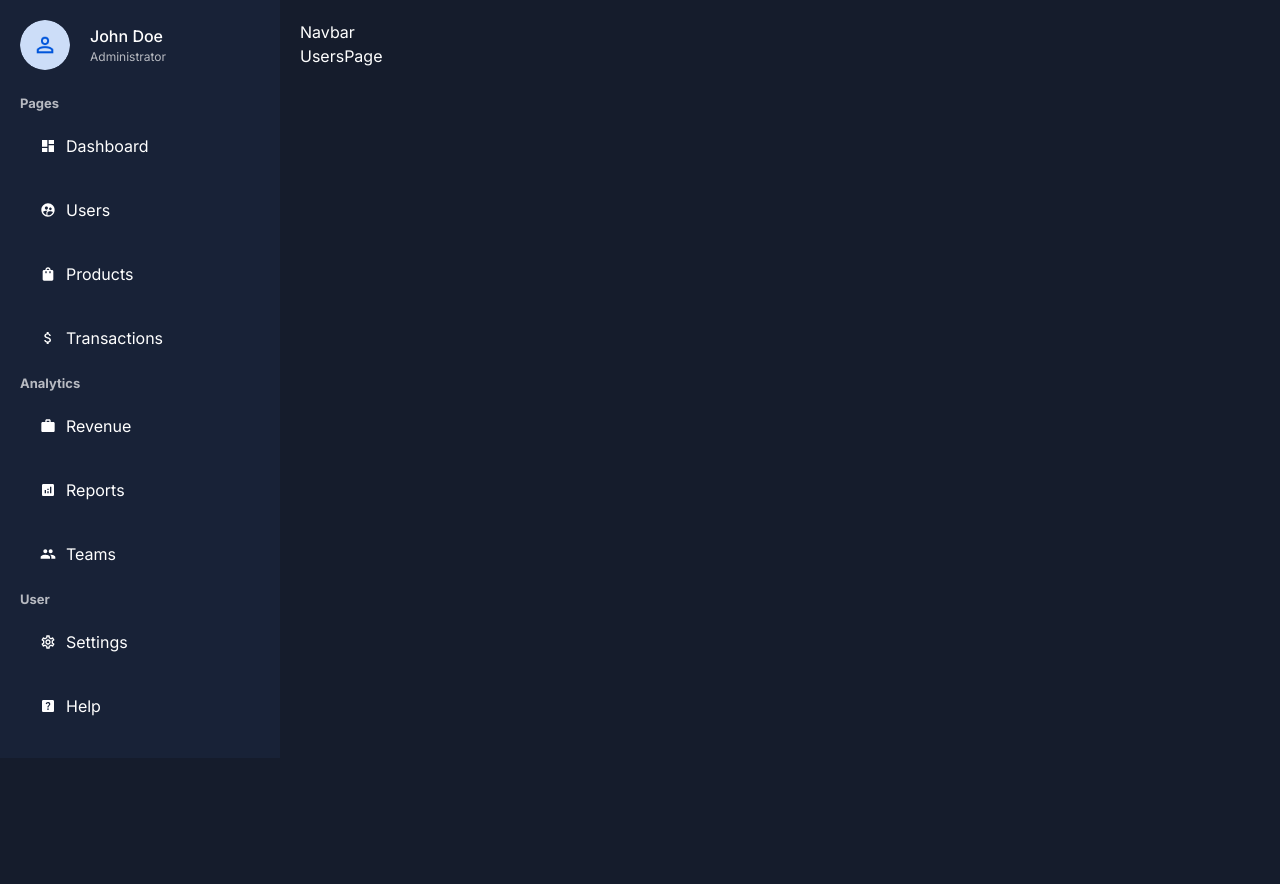
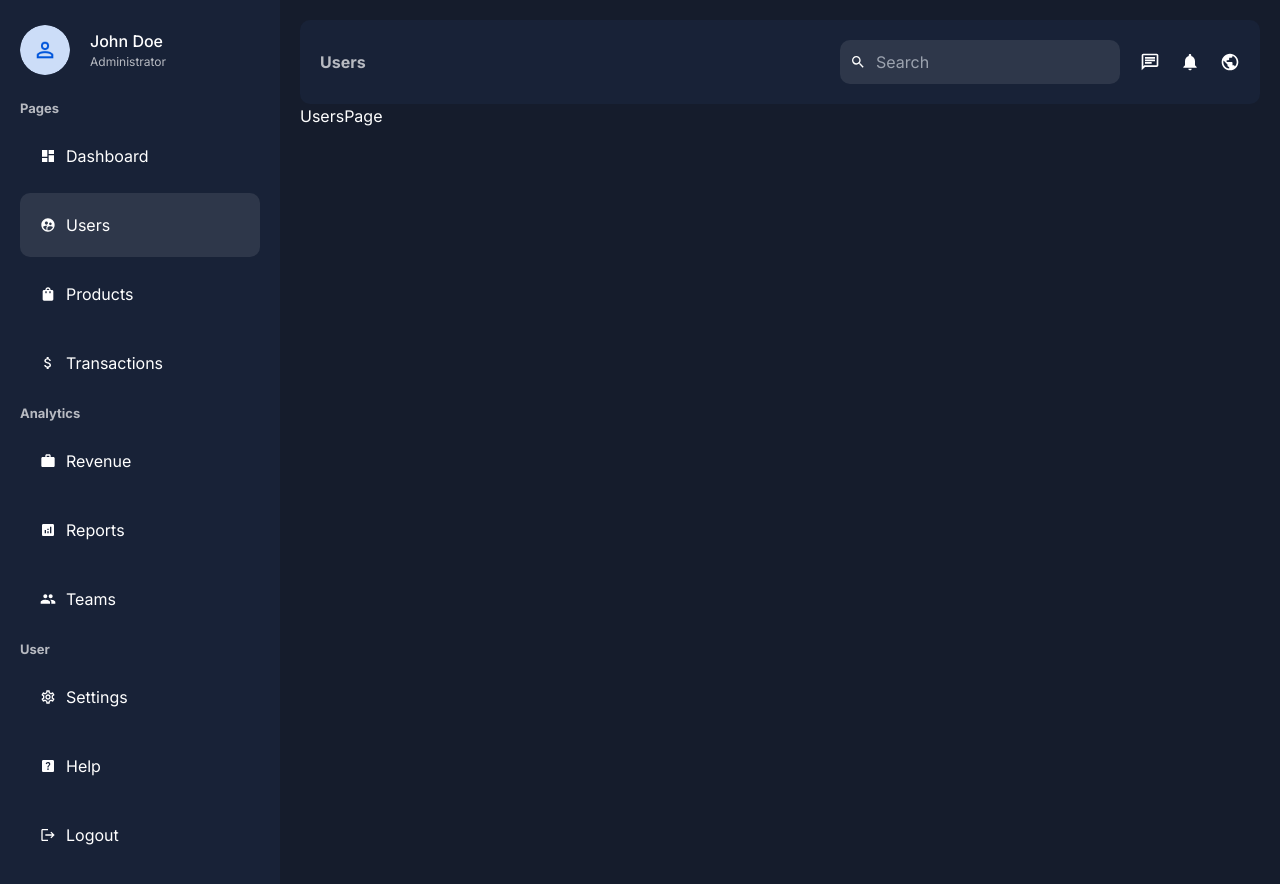
Before and after one commit to pagott0/Dashboard-NextJS, a Next.js app: page /dashboard/users in a window 1280 px wide. Shown: the top 884 px of the page. Before the commit the page ends 800 px from the top, so only its background shows below. Built offline with nearby package versions, Linux system fonts and the light colour scheme.

Commit message:
chore: sidebar

```diff
--- a/app/ui/dashboard/navbar/navbar.module.css
+++ b/app/ui/dashboard/navbar/navbar.module.css
@@ -0,0 +1,40 @@
+.container {
+    display: flex;
+    justify-content: space-between;
+    align-items: center;
+    background-color: var(--bgSoft);
+    padding: 20px;
+    border-radius: 10px;
+}
+
+.title {
+    font-weight: bold;
+    color: var(--textSoft);
+    text-transform: capitalize;
+}
+
+.menu {
+    display: flex;
+    align-items: center;
+    gap: 20px;
+}
+
+.search {
+    display: flex;
+    align-items: center;
+    gap: 10px;
+    background-color: #2e374a;
+    padding: 10px;
+    border-radius: 10px;
+}
+
+.input {
+    background-color: transparent;
+    border: none;
+    color: var(--text)
+}
+
+.icons {
+    display: flex;
+    gap: 20px;
+}
--- a/app/ui/dashboard/navbar/page.tsx
+++ b/app/ui/dashboard/navbar/page.tsx
@@ -1,6 +1,27 @@
+"use client"
+import { usePathname } from 'next/navigation';
+import styles from './navbar.module.css';
+import { MdNotifications, MdOutlineChat, MdPublic, MdSearch } from 'react-icons/md';
+
 const Navbar = () => {
+
+    const pathname = usePathname();
+
     return (
-        <div>Navbar</div>
+        <div className={styles.container}>
+            <div className={styles.title}>{pathname.split("/").pop()}</div>
+            <div className={styles.menu}>
+                <div className={styles.search}>
+                    <MdSearch />
+                    <input type="text" placeholder="Search" className={styles.input}/>
+                </div>
+                <div className={styles.icons}>
+                    <MdOutlineChat size={20}/>
+                    <MdNotifications size={20}/>
+                    <MdPublic size={20}/>
+                </div>
+            </div>
+        </div>
     )
 }
 
--- a/app/ui/dashboard/sidebar/menuLink/menuLink.module.css
+++ b/app/ui/dashboard/sidebar/menuLink/menuLink.module.css
@@ -4,8 +4,9 @@
     align-items: center;
     gap: 10px;
     border-radius: 10px;
+    margin: 5px 0px;
 }
 
-.container:hover {
+.container:hover, .active {
     background-color: #2e374a;
 }
--- a/app/ui/dashboard/sidebar/menuLink/menuLink.tsx
+++ b/app/ui/dashboard/sidebar/menuLink/menuLink.tsx
@@ -1,11 +1,17 @@
+"use client"
 import { IconBaseProps } from 'react-icons';
 import styles from './menuLink.module.css';
 import Link from 'next/link';
 import React from 'react';
+import { usePathname } from 'next/navigation';
+
 
 const MenuLink = ({item}: {item: {icon: React.ReactElement, title: string, path: string}}) => {
+
+    const pathname = usePathname();
+
     return (
-        <Link href={item.path} className={styles.container}>
+        <Link href={item.path} className={`${styles.container} ${pathname === item.path && styles.active}`}>
             {item.icon}
             {item.title}
         </Link>
--- a/app/ui/dashboard/sidebar/page.tsx
+++ b/app/ui/dashboard/sidebar/page.tsx
@@ -1,4 +1,4 @@
-import { MdAnalytics, MdAttachMoney, MdDashboard, MdHelpCenter, MdOutlineSettings, MdPeople, MdShoppingBag, MdSupervisedUserCircle, MdWork } from 'react-icons/md';
+import { MdAnalytics, MdAttachMoney, MdDashboard, MdHelpCenter, MdLogout, MdOutlineSettings, MdPeople, MdShoppingBag, MdSupervisedUserCircle, MdWork } from 'react-icons/md';
 import styles from './sidebar.module.css';
 import MenuLink from './menuLink/menuLink';
 import Image from 'next/image';
@@ -87,6 +87,10 @@
                     </li>
                 ))}
             </ul>
+            <button className={styles.logout}>
+              <MdLogout />
+              Logout
+            </button>
         </div>
     )
 }
--- a/app/ui/dashboard/sidebar/sidebar.module.css
+++ b/app/ui/dashboard/sidebar/sidebar.module.css
@@ -39,3 +39,20 @@
     font-size: 13px;
     margin: 10px 0px;
 }
+
+.logout {
+    padding: 20px;
+    margin: 5px 0px;
+    display: flex;
+    align-items: center;
+    gap: 10px;
+    cursor: pointer;
+    border-radius: 10px;
+    background-color: none;
+    border: none;
+    width: 100%;
+}
+
+.logout:hover {
+    background-color: #2e374a;
+}
```
